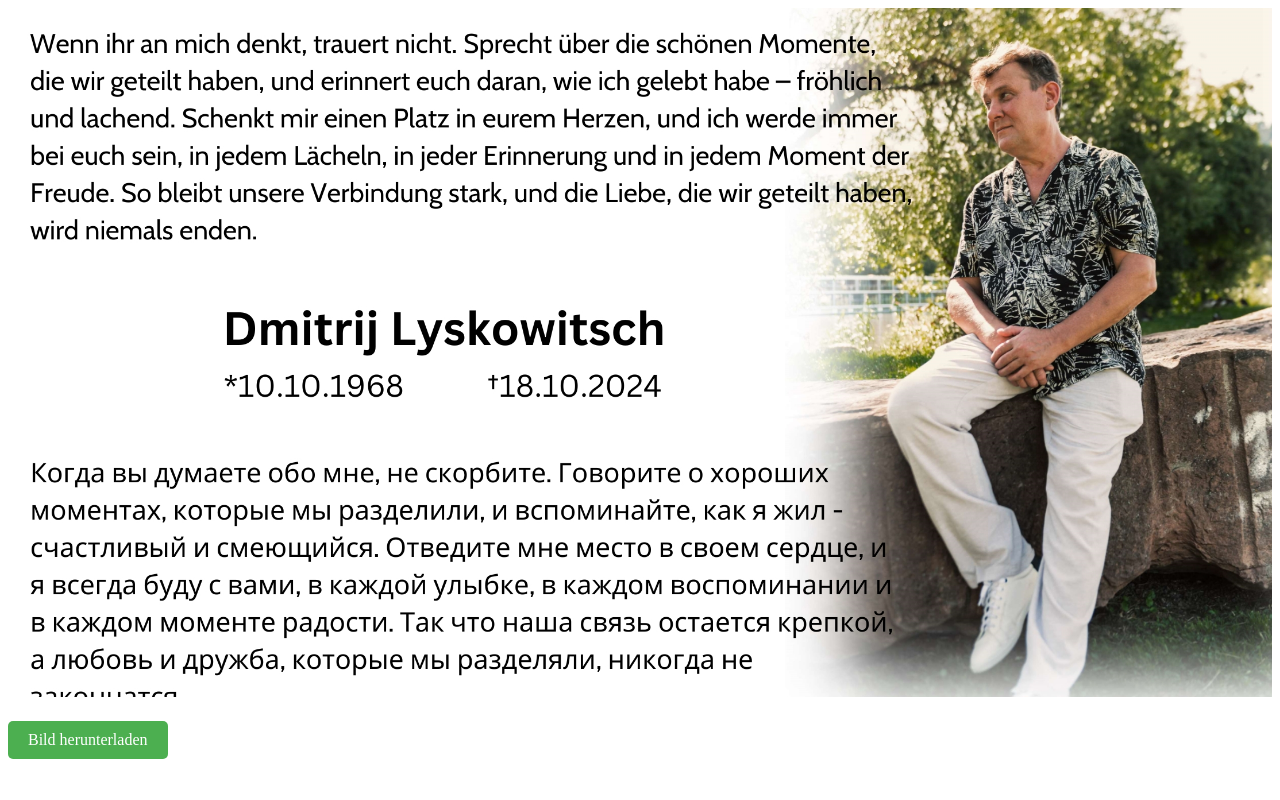
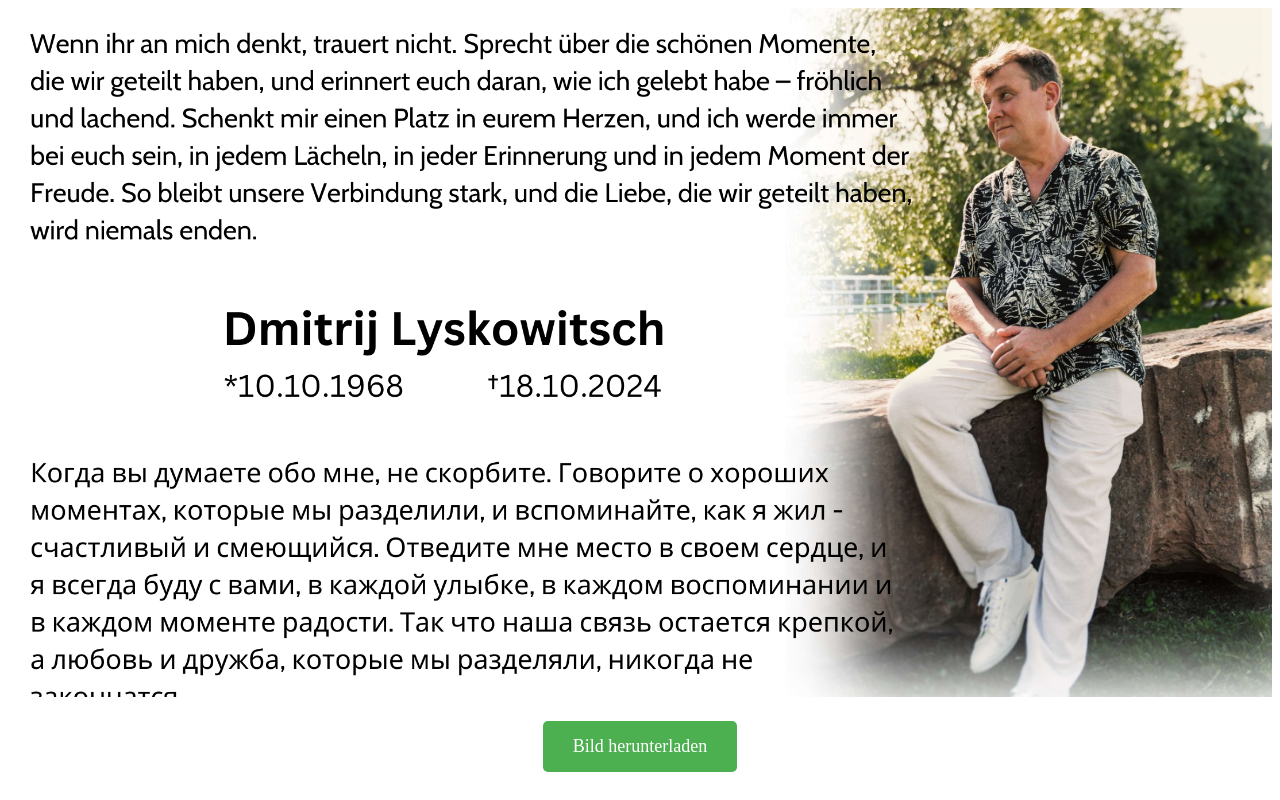
Before and after one commit to jre-git/DmitrijLyskowitsch, a plain HTML site: page index.html in a window 1280 px wide. Drawn offline with Linux system fonts and the light colour scheme.

Commit message:
Update index.html

```diff
--- a/index.html
+++ b/index.html
@@ -9,14 +9,18 @@
             width: 100%;
             height: auto;
         }
+        .button-container {
+            text-align: center; /* Zentriert den Inhalt */
+            margin-top: 20px; /* Abstand nach oben */
+        }
         .download-button {
             display: inline-block;
-            margin-top: 20px;
-            padding: 10px 20px;
+            padding: 15px 30px; /* Größeres Padding für mehr Fläche */
             background-color: #4CAF50; /* Grüner Hintergrund */
             color: white; /* Textfarbe */
             text-decoration: none; /* Keine Unterstreichung */
             border-radius: 5px; /* Abgerundete Ecken */
+            font-size: 18px; /* Größere Schriftgröße */
         }
         .download-button:hover {
             background-color: #45a049; /* Dunklerer Grünton beim Hover */
@@ -25,6 +29,9 @@
 </head>
 <body>
   <img src="DmitrijLyskowitsch.jpg" alt="Bild von Dmitrij Lyskowitsch">
-     <a href="DmitrijLyskowitsch.jpg" download="DmitrijLyskowitsch.jpg" class="download-button">Bild herunterladen</a>
+
+  <div class="button-container">
+    <a href="DmitrijLyskowitsch.jpg" download="DmitrijLyskowitsch.jpg" class="download-button">Bild herunterladen</a>
+  </div>
 </body>
 </html>
```
